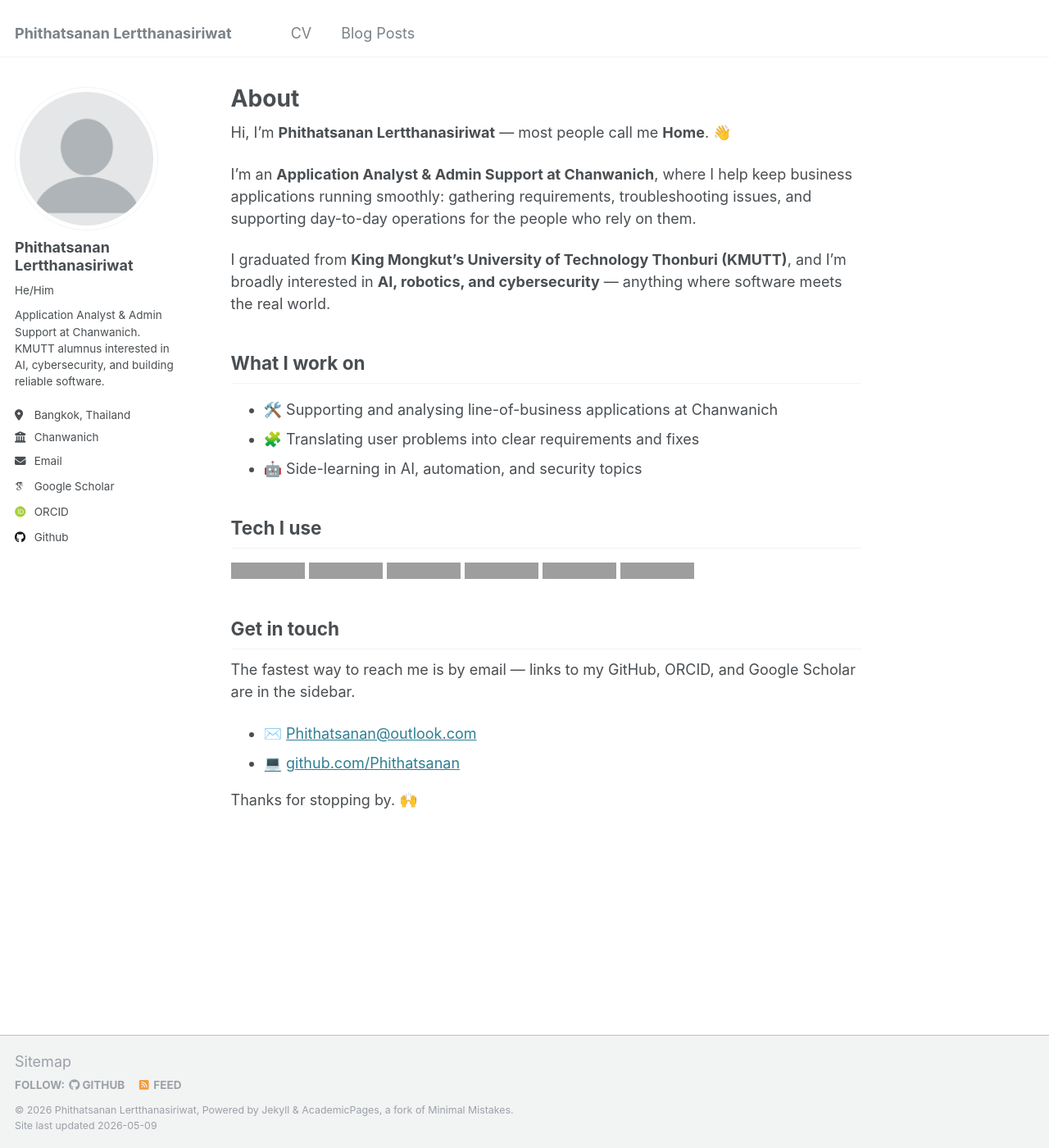
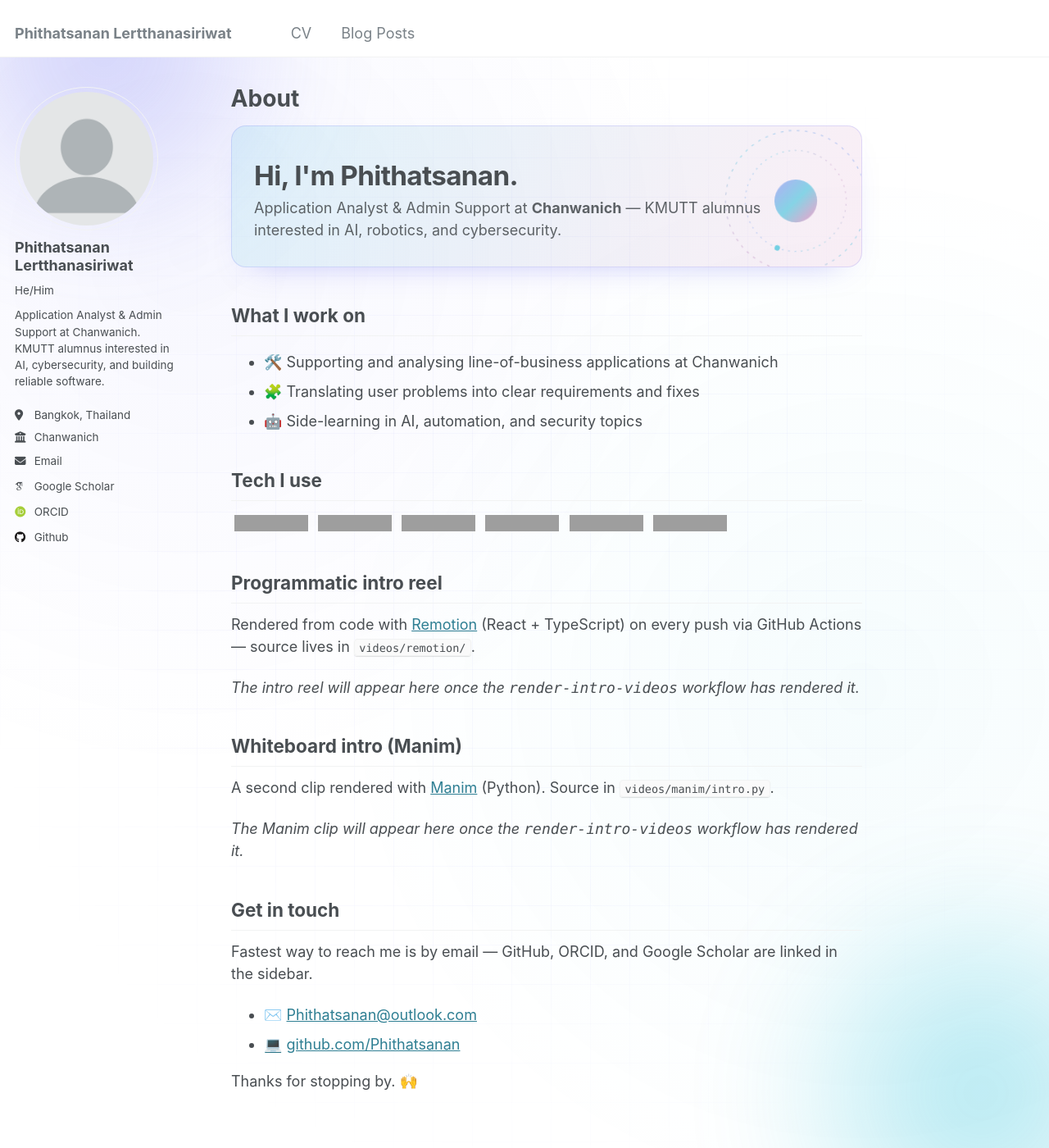
Before and after one commit to Phithatsanan/Phithatsanan.github.io, a Jekyll site: the page built from _pages/about.md, in a window 1280 px wide and 1400 px high. Shown: the whole window at 82% size. Built offline with Jekyll 4.4.1, drawn with Linux system fonts in a browser that asks for light colours; some web fonts are replaced; grey boxes are pictures that could not be loaded.

Commit message:
Add professional animations + programmatic intro videos
On-page motion (CSS + vanilla JS, honors prefers-reduced-motion):
- Animated geometric background: drifting indigo/cyan blobs and a
  faded grid overlay, injected globally via _layouts/default.html.
- Hero card with animated multi-stop gradient and a typewriter effect
  for the name.
- Inline animated SVG hero: two counter-rotating dashed orbits with a
  pulsing gradient core.
- Scroll-reveal sections via IntersectionObserver, with staggered
  delays per section.
- Hover micro-interactions on the tech-stack badges.

Video-as-code pipelines:
- videos/remotion/: a small React + TypeScript Remotion project that
  renders a 6-second branded intro reel (gradient title, expanding
  underline, role + tagline, rotating ring, blob background).
- videos/manim/: a Python Manim scene rendering an alternate
  whiteboard-style intro with a gradient title, growing underline,
  and a slow orbiting accent.
- .github/workflows/render-intro-videos.yml: GitHub Actions workflow
  that installs Node + Python toolchains, renders both MP4s and
  poster JPGs in parallel jobs, then commits them to assets/videos/
  with [skip ci] to avoid loops.

Homepage embeds (_pages/about.md):
- Both videos are embedded with poster, autoplay, muted, loop, and
  playsinline attributes inside a gradient-bordered card.
- Liquid checks site.static_files so the section gracefully shows a
  "will appear after the workflow runs" note until the Action has
  rendered the assets the first time.

Plumbing:
- _includes/head/custom.html: load profile-animations.css and defer
  profile-animations.js.
- _config.yml: exclude videos/ from Jekyll output so source TS/Python
  doesn't get copied to _site.

https://claude.ai/code/session_01L6UEX88bxuA9njNouuVb3V

```diff
--- a/_config.yml
+++ b/_config.yml
@@ -183,6 +183,7 @@ exclude:
   - README
   - tmp
   - vendor
+  - videos
 keep_files:
   - .git
   - .svn
--- a/_includes/head/custom.html
+++ b/_includes/head/custom.html
@@ -23,6 +23,8 @@
 <meta name="msapplication-config" content="{{ base_path }}/images/browserconfig.xml?v=M44lzPylqQ">
 <meta name="theme-color" content="#ffffff">
 <link rel="stylesheet" href="{{ base_path }}/assets/css/academicons.css"/>
+<link rel="stylesheet" href="{{ base_path }}/assets/css/profile-animations.css"/>
+<script defer src="{{ base_path }}/assets/js/profile-animations.js"></script>
 
 
 <!-- Support for MatJax -->
--- a/_layouts/default.html
+++ b/_layouts/default.html
@@ -12,6 +12,9 @@ layout: compress
   </head>
 
   <body>
+
+    <div class="pa-bg" aria-hidden="true"></div>
+    <div class="pa-bg-grid" aria-hidden="true"></div>
 
     {% include browser-upgrade.html %}
     {% include masthead.html %}
--- a/_pages/about.md
+++ b/_pages/about.md
@@ -4,39 +4,129 @@ title: "About"
 author_profile: true
 ---
 
-Hi, I'm **Phithatsanan Lertthanasiriwat** — most people call me **Home**. 👋
+<section class="pa-hero pa-reveal">
+  <h1>
+    <span class="pa-typewriter" data-text="Hi, I'm Phithatsanan."></span>
+  </h1>
+  <p>
+    Application Analyst &amp; Admin Support at <strong>Chanwanich</strong> &mdash;
+    KMUTT alumnus interested in AI, robotics, and cybersecurity.
+  </p>
 
-I'm an **Application Analyst & Admin Support at Chanwanich**, where I help keep
-business applications running smoothly: gathering requirements, troubleshooting
-issues, and supporting day-to-day operations for the people who rely on them.
+  <svg class="pa-svg" viewBox="0 0 200 200" aria-hidden="true">
+    <defs>
+      <linearGradient id="paGrad" x1="0" y1="0" x2="1" y2="1">
+        <stop offset="0%"  stop-color="#6366f1"/>
+        <stop offset="50%" stop-color="#06b6d4"/>
+        <stop offset="100%" stop-color="#ec4899"/>
+      </linearGradient>
+    </defs>
 
-I graduated from **King Mongkut's University of Technology Thonburi (KMUTT)**,
-and I'm broadly interested in **AI, robotics, and cybersecurity** — anything
-where software meets the real world.
+    <g class="pa-orbit">
+      <circle cx="100" cy="100" r="78" fill="none"
+              stroke="url(#paGrad)" stroke-width="1.2"
+              stroke-dasharray="3 6" opacity="0.55"/>
+      <circle cx="178" cy="100" r="4" fill="#6366f1"/>
+    </g>
 
-## What I work on
+    <g class="pa-orbit pa-orbit--reverse">
+      <circle cx="100" cy="100" r="56" fill="none"
+              stroke="url(#paGrad)" stroke-width="1.2"
+              stroke-dasharray="2 5" opacity="0.45"/>
+      <circle cx="44" cy="100" r="3" fill="#06b6d4"/>
+    </g>
 
-- 🛠️ Supporting and analysing line-of-business applications at Chanwanich
-- 🧩 Translating user problems into clear requirements and fixes
-- 🤖 Side-learning in AI, automation, and security topics
+    <g class="pa-pulse">
+      <circle cx="100" cy="100" r="22" fill="url(#paGrad)" opacity="0.85"/>
+    </g>
+  </svg>
+</section>
 
-## Tech I use
+<section class="pa-reveal" data-pa-delay="1">
+  <h2>What I work on</h2>
+  <ul>
+    <li>🛠️ Supporting and analysing line-of-business applications at Chanwanich</li>
+    <li>🧩 Translating user problems into clear requirements and fixes</li>
+    <li>🤖 Side-learning in AI, automation, and security topics</li>
+  </ul>
+</section>
 
-<p>
-  <img src="https://img.shields.io/badge/python-3670A0?style=for-the-badge&logo=python&logoColor=ffdd54" alt="Python"/>
-  <img src="https://img.shields.io/badge/javascript-%23323330.svg?style=for-the-badge&logo=javascript&logoColor=%23F7DF1E" alt="JavaScript"/>
-  <img src="https://img.shields.io/badge/Node.js-6DA55F?style=for-the-badge&logo=node.js&logoColor=white" alt="Node.js"/>
-  <img src="https://img.shields.io/badge/React-61DAFB?style=for-the-badge&logo=react&logoColor=black" alt="React"/>
-  <img src="https://img.shields.io/badge/Docker-%230db7ed.svg?style=for-the-badge&logo=docker&logoColor=white" alt="Docker"/>
-  <img src="https://img.shields.io/badge/SQL-4479A1?style=for-the-badge&logo=postgresql&logoColor=white" alt="SQL"/>
-</p>
+<section class="pa-reveal" data-pa-delay="2">
+  <h2>Tech I use</h2>
+  <p class="pa-tech">
+    <img src="https://img.shields.io/badge/python-3670A0?style=for-the-badge&logo=python&logoColor=ffdd54" alt="Python"/>
+    <img src="https://img.shields.io/badge/javascript-%23323330.svg?style=for-the-badge&logo=javascript&logoColor=%23F7DF1E" alt="JavaScript"/>
+    <img src="https://img.shields.io/badge/Node.js-6DA55F?style=for-the-badge&logo=node.js&logoColor=white" alt="Node.js"/>
+    <img src="https://img.shields.io/badge/React-61DAFB?style=for-the-badge&logo=react&logoColor=black" alt="React"/>
+    <img src="https://img.shields.io/badge/Docker-%230db7ed.svg?style=for-the-badge&logo=docker&logoColor=white" alt="Docker"/>
+    <img src="https://img.shields.io/badge/SQL-4479A1?style=for-the-badge&logo=postgresql&logoColor=white" alt="SQL"/>
+  </p>
+</section>
 
-## Get in touch
+<section class="pa-reveal" data-pa-delay="3">
+  <h2>Programmatic intro reel</h2>
+  <p>
+    Rendered from code with <a href="https://www.remotion.dev/">Remotion</a>
+    (React + TypeScript) on every push via GitHub Actions &mdash; source lives
+    in <code>videos/remotion/</code>.
+  </p>
 
-The fastest way to reach me is by email — links to my GitHub, ORCID, and
-Google Scholar are in the sidebar.
+  {% assign remotion_video = site.static_files | where: "path", "/assets/videos/intro-remotion.mp4" | first %}
+  {% if remotion_video %}
+  <div class="pa-video-wrap">
+    <div class="pa-video">
+      <video autoplay muted loop playsinline preload="metadata"
+             poster="{{ '/assets/videos/intro-remotion.jpg' | relative_url }}">
+        <source src="{{ '/assets/videos/intro-remotion.mp4' | relative_url }}" type="video/mp4"/>
+      </video>
+    </div>
+    <div class="pa-video-meta">
+      <span>Remotion &middot; React video-as-code</span>
+      <code>videos/remotion/src/Intro.tsx</code>
+    </div>
+  </div>
+  {% else %}
+  <p><em>The intro reel will appear here once the
+    <code>render-intro-videos</code> workflow has rendered it.</em></p>
+  {% endif %}
+</section>
 
-- ✉️  [Phithatsanan@outlook.com](mailto:Phithatsanan@outlook.com)
-- 💻  [github.com/Phithatsanan](https://github.com/Phithatsanan)
+<section class="pa-reveal" data-pa-delay="4">
+  <h2>Whiteboard intro (Manim)</h2>
+  <p>
+    A second clip rendered with <a href="https://www.manim.community/">Manim</a>
+    (Python). Source in <code>videos/manim/intro.py</code>.
+  </p>
 
-Thanks for stopping by. 🙌
+  {% assign manim_video = site.static_files | where: "path", "/assets/videos/intro-manim.mp4" | first %}
+  {% if manim_video %}
+  <div class="pa-video-wrap">
+    <div class="pa-video">
+      <video autoplay muted loop playsinline preload="metadata"
+             poster="{{ '/assets/videos/intro-manim.jpg' | relative_url }}">
+        <source src="{{ '/assets/videos/intro-manim.mp4' | relative_url }}" type="video/mp4"/>
+      </video>
+    </div>
+    <div class="pa-video-meta">
+      <span>Manim &middot; Python motion graphics</span>
+      <code>videos/manim/intro.py</code>
+    </div>
+  </div>
+  {% else %}
+  <p><em>The Manim clip will appear here once the
+    <code>render-intro-videos</code> workflow has rendered it.</em></p>
+  {% endif %}
+</section>
+
+<section class="pa-reveal" data-pa-delay="5">
+  <h2>Get in touch</h2>
+  <p>
+    Fastest way to reach me is by email &mdash; GitHub, ORCID, and Google
+    Scholar are linked in the sidebar.
+  </p>
+  <ul>
+    <li>✉️ <a href="mailto:Phithatsanan@outlook.com">Phithatsanan@outlook.com</a></li>
+    <li>💻 <a href="https://github.com/Phithatsanan">github.com/Phithatsanan</a></li>
+  </ul>
+  <p>Thanks for stopping by. 🙌</p>
+</section>
--- /dev/null
+++ b/assets/css/profile-animations.css
@@ -0,0 +1,231 @@
+/* ==========================================================================
+   Profile animations
+   - Geometric animated background
+   - Hero + typewriter
+   - Scroll reveal
+   - Hover micro-interactions
+   - Programmatic-video container
+   - Honors prefers-reduced-motion
+   ========================================================================== */
+
+:root {
+  --pa-accent-1: #6366f1;
+  --pa-accent-2: #06b6d4;
+  --pa-accent-3: #ec4899;
+  --pa-bg-tint-1: rgba(99, 102, 241, 0.05);
+  --pa-bg-tint-2: rgba(6, 182, 212, 0.04);
+  --pa-grid: rgba(99, 102, 241, 0.06);
+}
+
+/* --- Animated geometric background (fixed, sits behind everything) ------ */
+.pa-bg,
+.pa-bg-grid {
+  position: fixed;
+  inset: 0;
+  z-index: -1;
+  pointer-events: none;
+  overflow: hidden;
+}
+
+.pa-bg {
+  background:
+    radial-gradient(circle at 18% 22%, var(--pa-bg-tint-1), transparent 42%),
+    radial-gradient(circle at 82% 60%, var(--pa-bg-tint-2), transparent 48%);
+}
+
+.pa-bg::before,
+.pa-bg::after {
+  content: "";
+  position: absolute;
+  border-radius: 50%;
+  filter: blur(70px);
+  opacity: 0.35;
+  animation: pa-float 22s ease-in-out infinite;
+}
+
+.pa-bg::before {
+  width: 460px;
+  height: 460px;
+  top: -140px;
+  left: -140px;
+  background: radial-gradient(circle, var(--pa-accent-1), transparent 70%);
+}
+
+.pa-bg::after {
+  width: 540px;
+  height: 540px;
+  bottom: -200px;
+  right: -180px;
+  background: radial-gradient(circle, var(--pa-accent-2), transparent 70%);
+  animation-delay: -8s;
+  animation-duration: 28s;
+}
+
+.pa-bg-grid {
+  background-image:
+    linear-gradient(var(--pa-grid) 1px, transparent 1px),
+    linear-gradient(90deg, var(--pa-grid) 1px, transparent 1px);
+  background-size: 48px 48px;
+  -webkit-mask-image: radial-gradient(ellipse at center, #000 35%, transparent 78%);
+          mask-image: radial-gradient(ellipse at center, #000 35%, transparent 78%);
+  opacity: 0.7;
+}
+
+@keyframes pa-float {
+  0%, 100% { transform: translate(0, 0) scale(1); }
+  33%      { transform: translate(40px, -30px) scale(1.06); }
+  66%      { transform: translate(-30px, 40px) scale(0.96); }
+}
+
+/* --- Hero card --------------------------------------------------------- */
+.pa-hero {
+  position: relative;
+  padding: 2.25rem 1.5rem 1.75rem;
+  margin: 0.25rem 0 1.5rem;
+  border-radius: 18px;
+  border: 1px solid rgba(99, 102, 241, 0.18);
+  background:
+    linear-gradient(120deg,
+      rgba(99, 102, 241, 0.10),
+      rgba(6, 182, 212, 0.10) 50%,
+      rgba(236, 72, 153, 0.10));
+  background-size: 220% 220%;
+  animation: pa-gradient 16s ease infinite;
+  overflow: hidden;
+  box-shadow: 0 18px 40px -28px rgba(99, 102, 241, 0.5);
+}
+
+.pa-hero h1 {
+  margin: 0 0 0.4rem;
+  font-size: clamp(1.6rem, 2.6vw, 2.1rem);
+  letter-spacing: -0.02em;
+  line-height: 1.15;
+}
+
+.pa-hero p {
+  margin: 0;
+  opacity: 0.88;
+  max-width: 36rem;
+}
+
+.pa-hero .pa-svg {
+  position: absolute;
+  right: -30px;
+  bottom: -30px;
+  width: 220px;
+  height: 220px;
+  opacity: 0.55;
+  pointer-events: none;
+}
+
+@keyframes pa-gradient {
+  0%, 100% { background-position: 0% 50%; }
+  50%      { background-position: 100% 50%; }
+}
+
+/* --- Typewriter -------------------------------------------------------- */
+.pa-typewriter {
+  display: inline-block;
+  border-right: 2px solid var(--pa-accent-1);
+  padding-right: 2px;
+  white-space: nowrap;
+  overflow: hidden;
+  vertical-align: bottom;
+  animation: pa-blink 1s step-end infinite;
+}
+
+@keyframes pa-blink {
+  50% { border-right-color: transparent; }
+}
+
+/* --- Scroll reveal ----------------------------------------------------- */
+.pa-reveal {
+  opacity: 0;
+  transform: translateY(22px);
+  transition: opacity 0.7s ease, transform 0.7s ease;
+  will-change: opacity, transform;
+}
+.pa-reveal.is-visible {
+  opacity: 1;
+  transform: none;
+}
+.pa-reveal[data-pa-delay="1"] { transition-delay: 0.08s; }
+.pa-reveal[data-pa-delay="2"] { transition-delay: 0.16s; }
+.pa-reveal[data-pa-delay="3"] { transition-delay: 0.24s; }
+.pa-reveal[data-pa-delay="4"] { transition-delay: 0.32s; }
+.pa-reveal[data-pa-delay="5"] { transition-delay: 0.40s; }
+
+/* --- Tech badge row ---------------------------------------------------- */
+.pa-tech img {
+  margin: 0.2rem;
+  transition: transform 0.25s ease, filter 0.25s ease;
+}
+.pa-tech img:hover {
+  transform: translateY(-3px) scale(1.05);
+  filter: drop-shadow(0 6px 14px rgba(99, 102, 241, 0.4));
+}
+
+/* --- Programmatic video card ------------------------------------------ */
+.pa-video {
+  position: relative;
+  display: block;
+  margin: 1rem 0 1.5rem;
+  padding: 2px;
+  border-radius: 16px;
+  background: linear-gradient(135deg,
+    rgba(99, 102, 241, 0.55),
+    rgba(6, 182, 212, 0.55) 50%,
+    rgba(236, 72, 153, 0.55));
+  background-size: 220% 220%;
+  animation: pa-gradient 18s ease infinite;
+  box-shadow: 0 20px 40px -22px rgba(99, 102, 241, 0.55);
+}
+.pa-video > video {
+  display: block;
+  width: 100%;
+  border-radius: 14px;
+  background: #0b0f1a;
+}
+.pa-video-meta {
+  display: flex;
+  justify-content: space-between;
+  align-items: center;
+  gap: 1rem;
+  margin-top: 0.5rem;
+  font-size: 0.85rem;
+  opacity: 0.75;
+}
+.pa-video-meta code {
+  font-size: 0.78rem;
+  padding: 1px 6px;
+  border-radius: 4px;
+  background: rgba(99, 102, 241, 0.12);
+}
+
+/* --- Animated SVG accents --------------------------------------------- */
+.pa-svg .pa-orbit         { transform-origin: center; animation: pa-spin 24s linear infinite; }
+.pa-svg .pa-orbit--reverse { transform-origin: center; animation: pa-spin-rev 30s linear infinite; }
+.pa-svg .pa-pulse         { transform-origin: center; animation: pa-pulse 4s ease-in-out infinite; transform-box: fill-box; }
+
+@keyframes pa-spin     { to { transform: rotate(360deg); } }
+@keyframes pa-spin-rev { to { transform: rotate(-360deg); } }
+@keyframes pa-pulse {
+  0%, 100% { transform: scale(1);    opacity: 0.85; }
+  50%      { transform: scale(1.08); opacity: 1;    }
+}
+
+/* --- Reduced motion --------------------------------------------------- */
+@media (prefers-reduced-motion: reduce) {
+  .pa-bg::before, .pa-bg::after,
+  .pa-hero, .pa-typewriter,
+  .pa-svg .pa-orbit, .pa-svg .pa-orbit--reverse, .pa-svg .pa-pulse,
+  .pa-video {
+    animation: none !important;
+  }
+  .pa-reveal {
+    opacity: 1;
+    transform: none;
+    transition: none;
+  }
+  .pa-typewriter { border-right-color: transparent; }
+}
--- /dev/null
+++ b/assets/js/profile-animations.js
@@ -0,0 +1,67 @@
+/* Profile animations: scroll reveal + typewriter.
+   Pure vanilla JS, no deps. Honors prefers-reduced-motion. */
+(function () {
+  function ready(fn) {
+    if (document.readyState !== "loading") fn();
+    else document.addEventListener("DOMContentLoaded", fn);
+  }
+
+  ready(function () {
+    var prefersReduced =
+      window.matchMedia &&
+      window.matchMedia("(prefers-reduced-motion: reduce)").matches;
+
+    /* ---- Scroll reveal ------------------------------------------------ */
+    var reveals = document.querySelectorAll(".pa-reveal");
+    if (reveals.length) {
+      if ("IntersectionObserver" in window && !prefersReduced) {
+        var io = new IntersectionObserver(
+          function (entries) {
+            entries.forEach(function (entry) {
+              if (entry.isIntersecting) {
+                entry.target.classList.add("is-visible");
+                io.unobserve(entry.target);
+              }
+            });
+          },
+          { threshold: 0.12, rootMargin: "0px 0px -8% 0px" }
+        );
+        reveals.forEach(function (el) {
+          io.observe(el);
+        });
+      } else {
+        reveals.forEach(function (el) {
+          el.classList.add("is-visible");
+        });
+      }
+    }
+
+    /* ---- Typewriter --------------------------------------------------- */
+    var typers = document.querySelectorAll(".pa-typewriter");
+    typers.forEach(function (el) {
+      var text = el.getAttribute("data-text") || el.textContent;
+      el.textContent = "";
+      if (prefersReduced) {
+        el.textContent = text;
+        el.style.borderRightColor = "transparent";
+        return;
+      }
+      var i = 0;
+      function tick() {
+        el.textContent = text.slice(0, ++i);
+        if (i < text.length) {
+          setTimeout(tick, 55);
+        }
+      }
+      setTimeout(tick, 350);
+    });
+
+    /* ---- Hide programmatic-video container if asset is missing ------- */
+    document.querySelectorAll(".pa-video > video").forEach(function (v) {
+      v.addEventListener("error", function () {
+        var card = v.closest(".pa-video-wrap");
+        if (card) card.style.display = "none";
+      });
+    });
+  });
+})();
--- /dev/null
+++ b/videos/manim/requirements.txt
@@ -0,0 +1 @@
+manim==0.18.1
--- /dev/null
+++ b/videos/remotion/remotion.config.ts
@@ -0,0 +1,5 @@
+import { Config } from "@remotion/cli/config";
+
+Config.setVideoImageFormat("jpeg");
+Config.setOverwriteOutput(true);
+Config.setConcurrency(1);
--- /dev/null
+++ b/videos/remotion/src/index.ts
@@ -0,0 +1,4 @@
+import { registerRoot } from "remotion";
+import { Root } from "./Root";
+
+registerRoot(Root);
```
Also changed, not shown: videos/remotion/package.json (added, +21 -0 lines), videos/remotion/src/Intro.tsx (added, +196 -0 lines), videos/remotion/src/Root.tsx (added, +18 -0 lines), videos/remotion/tsconfig.json (added, +16 -0 lines), .github/workflows/render-intro-videos.yml (added), 2 other files.
